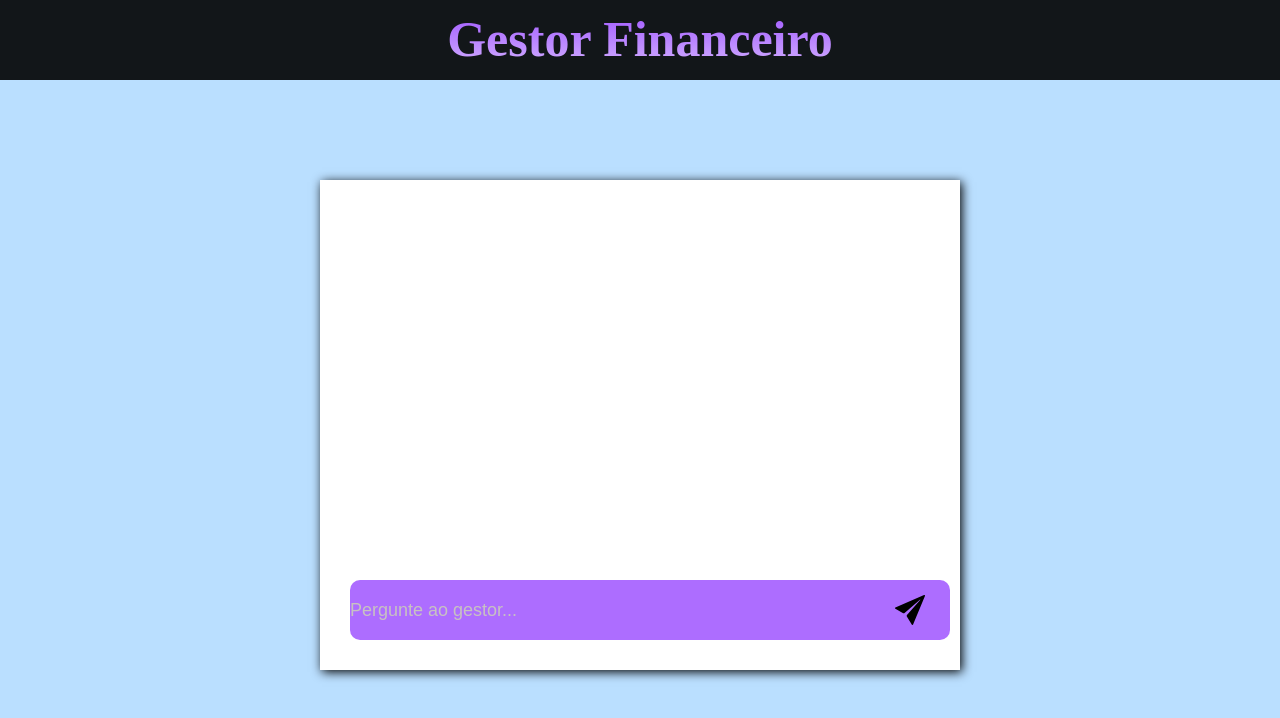
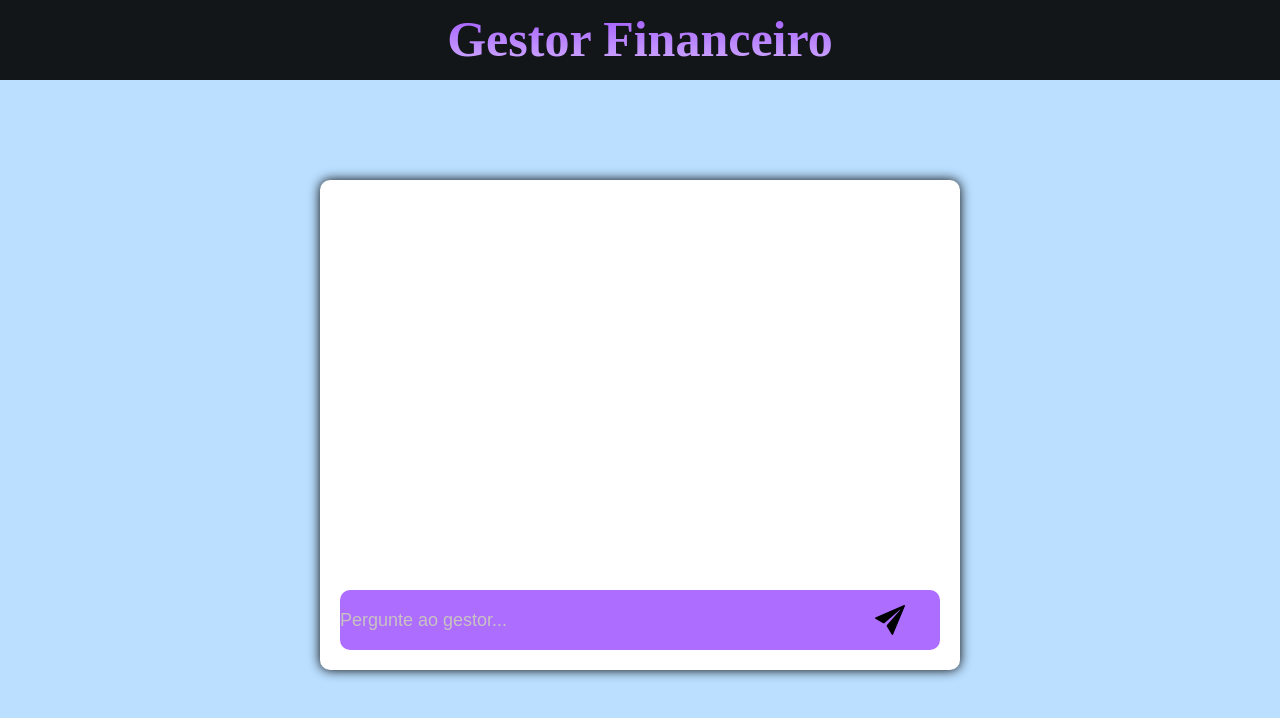
Before and after one commit to ArnaldWeslen05/GestorFinanceiro, a React (Create React App) app in the folder front/: page / in a window 1280 px wide. Shown: the top 718 px of the page. Built offline with nearby package versions, Linux system fonts and the light colour scheme.

Commit message:
style(front): estilo da caixa do Chat

```diff
--- a/front/src/componetes/Chat.js
+++ b/front/src/componetes/Chat.js
@@ -9,6 +9,7 @@ const Corpo = () =>{
              <div className="corpo">
                 <div className="caixa">
                 <div className="pergunta">
+
                     <input type="text" placeholder="Pergunte ao gestor..." required/>
                     <button><IoIosSend /></button>
 
--- a/front/src/componetes/chat.css
+++ b/front/src/componetes/chat.css
@@ -8,11 +8,11 @@
     background-color: white;
    width: 600px;
    height: 450px;
-   box-shadow: 2px 2px 10px;
+   box-shadow: 0px 0px 12px;
    display: flex;
    padding: 20px;
+   border-radius: 10px;
 }
-
 .pergunta{
     display: flex;
     margin-top: 0;
@@ -22,7 +22,6 @@
     align-content: center;
 }
 .pergunta input{
-    margin: 10px;
     width: 600px;
     height: 60px;
     background-color: #AD6DFF ;
```
